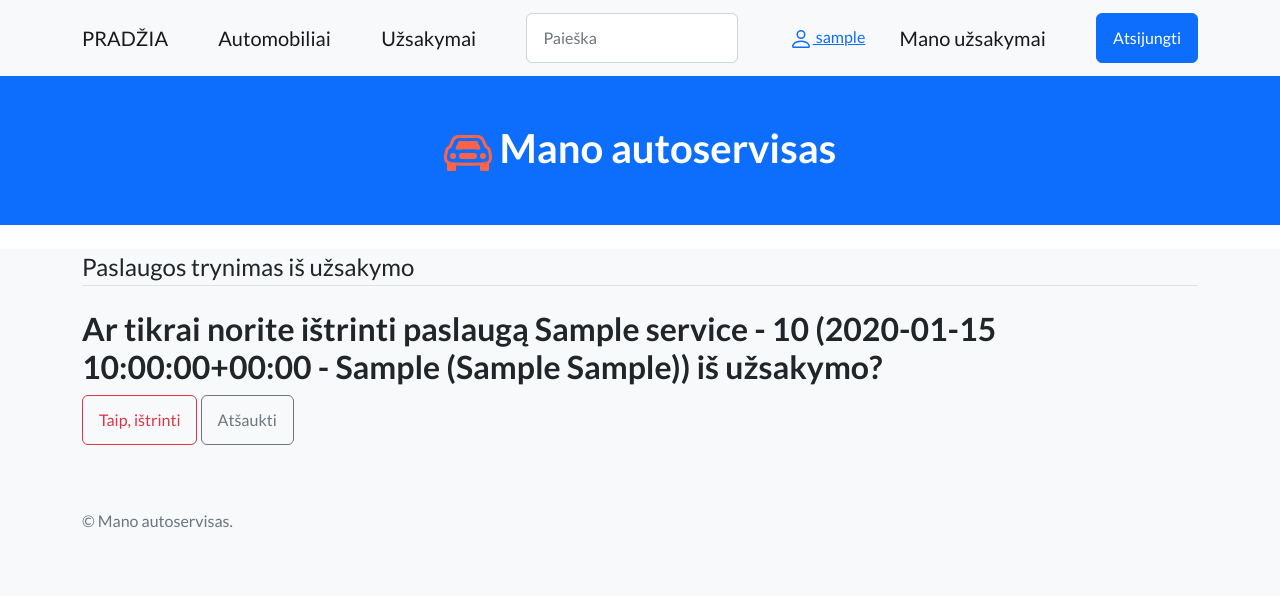
After one commit to DonatasNoreika/my_autoservice_202410, a Django app: page /orderlines/1/delete in a window 1280 px wide. The commit adds this page. Shown: the top 596 px of the page. Run offline with Django 5.2, Linux system fonts and the light colour scheme; a user stored in the database is signed in; tables that the repository leaves empty hold one stand-in row (values such as "Sample post"); some libraries are stand-ins or nearby versions.

Commit message:
10: +padaryti, kad šias eilutes galima būtų redaguoti/ištrinti

```diff
--- a/mysite/autoservice/templates/order.html
+++ b/mysite/autoservice/templates/order.html
@@ -28,6 +28,7 @@
         <th>Kaina</th>
         <th>Kiekis</th>
         <th>Suma</th>
+        <th></th>
       </tr>
     </thead>
     <tbody>
@@ -37,6 +38,10 @@
         <td>{{ line.service.price }}</td>
         <td>{{ line.quantity }}</td>
         <td><b>{{ line.line_sum }}</b></td>
+        <td>
+            <a class="btn btn-secondary btn-sm mt-1 mb-1" href="{% url 'orderline_update' line.pk %}">Redaguoti</a>
+            <a class="btn btn-danger btn-sm mt-1 mb-1" href="{% url 'orderline_delete' line.pk %}">Ištrinti</a>
+        </td>
       </tr>
     {% endfor %}
     <tr>
--- /dev/null
+++ b/mysite/autoservice/templates/orderline_delete.html
@@ -0,0 +1,18 @@
+{% extends "base.html" %}
+{% block "title" %}Paslaugos trynimas iš užsakymo{% endblock%}
+{% block "content" %}
+<div class="content-section">
+    <form method="POST">
+        {% load crispy_forms_tags %}
+        {% csrf_token %}
+        <fieldset class="form-group">
+        <legend class="border-bottom mb-4">Paslaugos trynimas iš užsakymo</legend>
+            <h2>Ar tikrai norite ištrinti paslaugą {{ line }} iš užsakymo?</h2>
+        </fieldset>
+        <div class="form-group">
+            <button class="btn btn-outline-danger" type="submit">Taip, ištrinti</button>
+            <a class="btn btn-outline-secondary" href="{% url 'order' line.order.pk %}">Atšaukti</a>
+        </div>
+    </form>
+</div>
+{% endblock %}
--- a/mysite/autoservice/urls.py
+++ b/mysite/autoservice/urls.py
@@ -16,4 +16,6 @@ urlpatterns = [
     path("orders/<int:pk>/update", views.OrderUpdateView.as_view(), name="order_update"),
     path("orders/<int:pk>/delete", views.OrderDeleteView.as_view(), name="order_delete"),
     path("orders/<int:order_id>/newline", views.OrderLineCreateView.as_view(), name="orderline_new"),
+    path("orderlines/<int:pk>/update", views.OrderLineUpdateView.as_view(), name="orderline_update"),
+    path("orderlines/<int:pk>/delete", views.OrderLineDeleteView.as_view(), name="orderline_delete"),
 ]
--- a/mysite/autoservice/views.py
+++ b/mysite/autoservice/views.py
@@ -208,3 +208,27 @@ class OrderLineCreateView(LoginRequiredMixin, UserPassesTestMixin, CreateView):
     def form_valid(self, form):
         form.instance.order = Order.objects.get(pk=self.kwargs['order_id'])
         return super().form_valid(form)
+
+
+class OrderLineUpdateView(LoginRequiredMixin, UserPassesTestMixin, UpdateView):
+    model = OrderLine
+    template_name = "orderline_form.html"
+    fields = ['service', 'quantity']
+
+    def get_success_url(self):
+        return reverse("order", kwargs={"pk": self.get_object().order.pk})
+
+    def test_func(self):
+        return self.get_object().order.client == self.request.user
+
+
+class OrderLineDeleteView(LoginRequiredMixin, UserPassesTestMixin, DeleteView):
+    model = OrderLine
+    template_name = "orderline_delete.html"
+    context_object_name = "line"
+
+    def get_success_url(self):
+        return reverse("order", kwargs={"pk": self.get_object().order.pk})
+
+    def test_func(self):
+        return self.get_object().order.client == self.request.user
```
